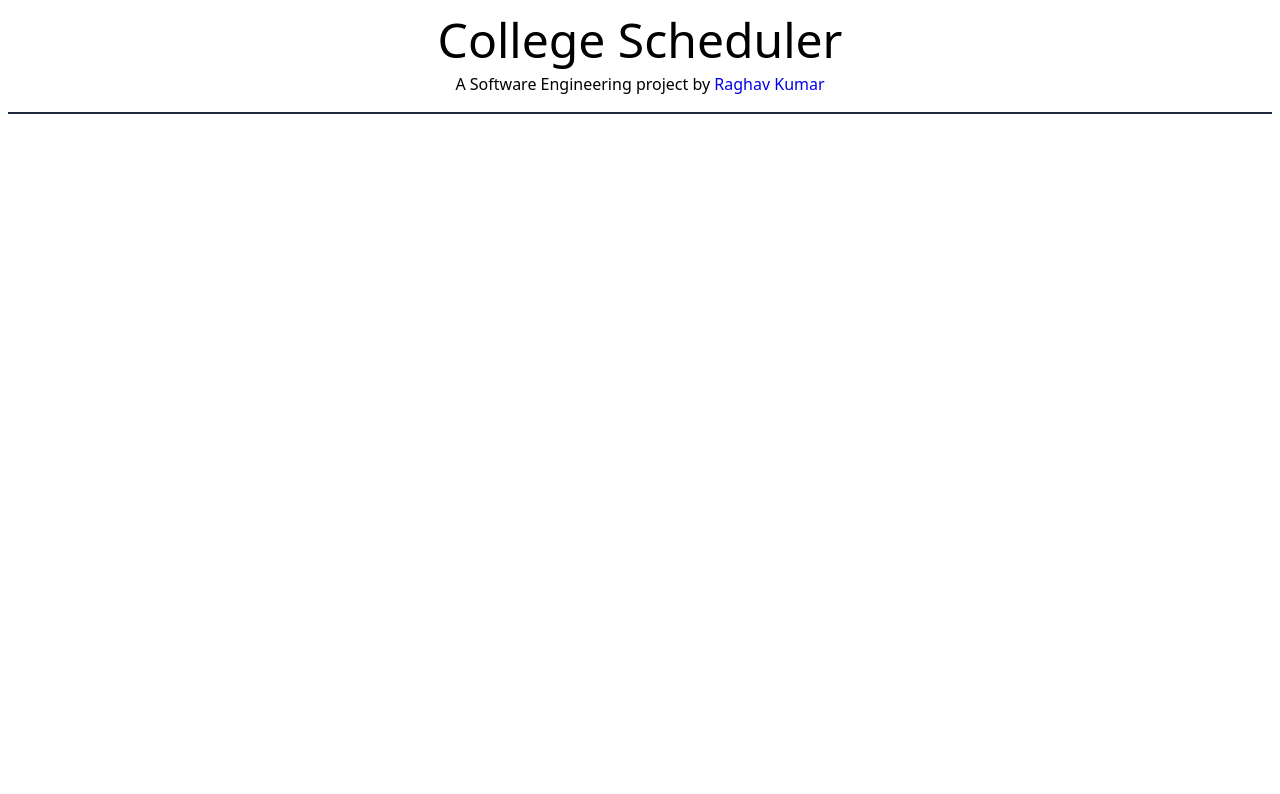
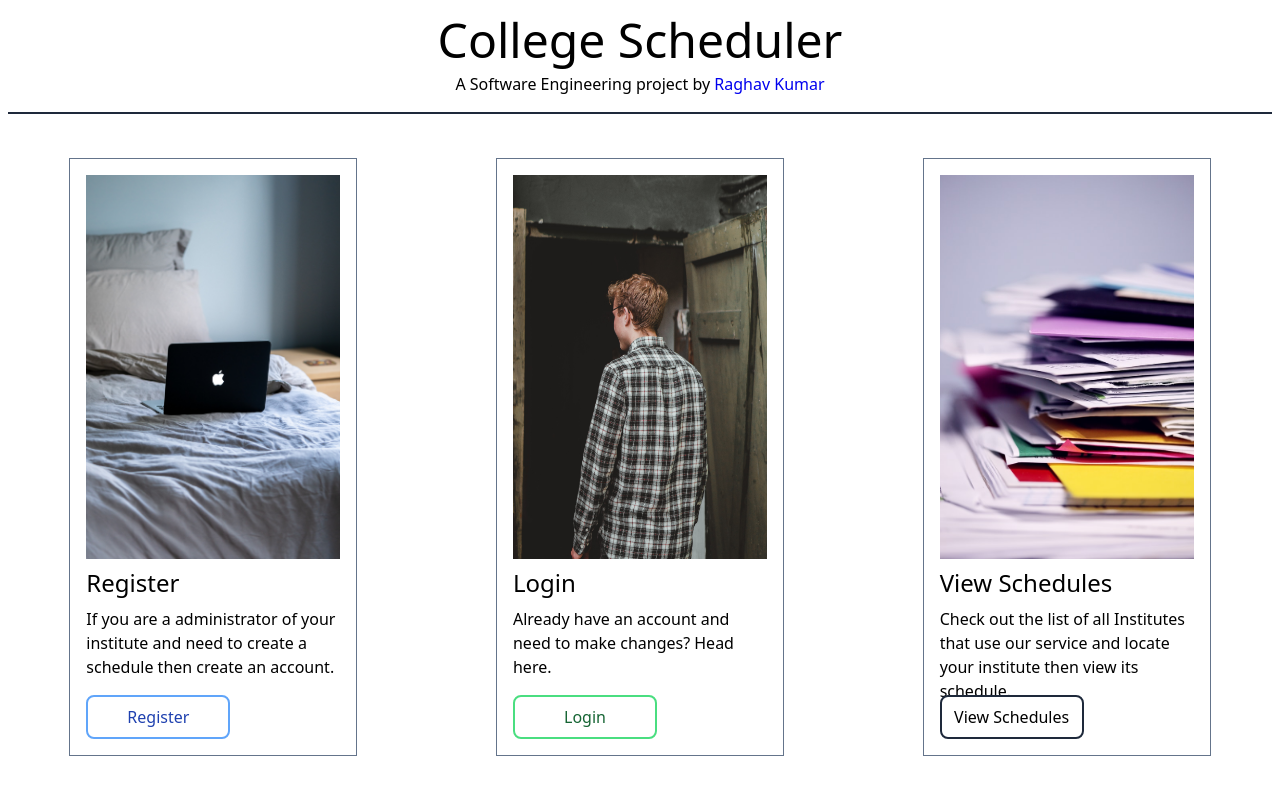
Before and after one commit to professorcode1/PersonalPortfolio, a React (Create React App) app in the folder collegescheduler/: page / in a window 1280 px wide. Shown: the top 794 px of the page. Built offline with nearby package versions, Linux system fonts and the light colour scheme.

Commit message:
landig page done

```diff
--- a/collegescheduler/src/output.css
+++ b/collegescheduler/src/output.css
@@ -545,29 +545,94 @@ video {
   --tw-contain-style:  ;
 }
 
+.m-2 {
+  margin: 0.5rem;
+}
+
 .mx-2 {
   margin-left: 0.5rem;
   margin-right: 0.5rem;
+}
+
+.my-4 {
+  margin-top: 1rem;
+  margin-bottom: 1rem;
+}
+
+.mt-2 {
+  margin-top: 0.5rem;
 }
 
 .mt-4 {
   margin-top: 1rem;
 }
 
-.mt-2 {
-  margin-top: 0.5rem;
+.mt-6 {
+  margin-top: 1.5rem;
 }
 
 .flex {
   display: flex;
 }
 
+.h-96 {
+  height: 24rem;
+}
+
+.h-full {
+  height: 100%;
+}
+
 .h-screen {
   height: 100vh;
 }
 
+.h-16 {
+  height: 4rem;
+}
+
+.h-72 {
+  height: 18rem;
+}
+
+.w-72 {
+  width: 18rem;
+}
+
 .w-screen {
   width: 100vw;
+}
+
+.w-80 {
+  width: 20rem;
+}
+
+.w-full {
+  width: 100%;
+}
+
+.w-48 {
+  width: 12rem;
+}
+
+.w-52 {
+  width: 13rem;
+}
+
+.w-16 {
+  width: 4rem;
+}
+
+.w-32 {
+  width: 8rem;
+}
+
+.w-36 {
+  width: 9rem;
+}
+
+.cursor-pointer {
+  cursor: pointer;
 }
 
 .flex-col {
@@ -582,12 +647,37 @@ video {
   justify-content: center;
 }
 
-.border-b {
-  border-bottom-width: 1px;
+.justify-around {
+  justify-content: space-around;
+}
+
+.overflow-x-hidden {
+  overflow-x: hidden;
+}
+
+.overflow-x-clip {
+  overflow-x: clip;
+}
+
+.rounded-lg {
+  border-radius: 0.5rem;
+}
+
+.border {
+  border-width: 1px;
+}
+
+.border-2 {
+  border-width: 2px;
 }
 
 .border-b-2 {
   border-bottom-width: 2px;
+}
+
+.border-slate-800 {
+  --tw-border-opacity: 1;
+  border-color: rgb(30 41 59 / var(--tw-border-opacity));
 }
 
 .border-slate-500 {
@@ -595,23 +685,36 @@ video {
   border-color: rgb(100 116 139 / var(--tw-border-opacity));
 }
 
-.border-slate-800 {
+.border-black {
   --tw-border-opacity: 1;
-  border-color: rgb(30 41 59 / var(--tw-border-opacity));
+  border-color: rgb(0 0 0 / var(--tw-border-opacity));
 }
 
-.py-2 {
-  padding-top: 0.5rem;
-  padding-bottom: 0.5rem;
+.border-blue-400 {
+  --tw-border-opacity: 1;
+  border-color: rgb(96 165 250 / var(--tw-border-opacity));
 }
 
-.px-2 {
-  padding-left: 0.5rem;
-  padding-right: 0.5rem;
+.border-green-400 {
+  --tw-border-opacity: 1;
+  border-color: rgb(74 222 128 / var(--tw-border-opacity));
+}
+
+.p-4 {
+  padding: 1rem;
+}
+
+.p-2 {
+  padding: 0.5rem;
 }
 
 .pb-4 {
   padding-bottom: 1rem;
+}
+
+.text-5xl {
+  font-size: 3rem;
+  line-height: 1;
 }
 
 .text-3xl {
@@ -619,12 +722,27 @@ video {
   line-height: 2.25rem;
 }
 
-.text-5xl {
-  font-size: 3rem;
-  line-height: 1;
+.text-2xl {
+  font-size: 1.5rem;
+  line-height: 2rem;
 }
 
-.text-4xl {
-  font-size: 2.25rem;
-  line-height: 2.5rem;
+.text-white {
+  --tw-text-opacity: 1;
+  color: rgb(255 255 255 / var(--tw-text-opacity));
 }
+
+.text-blue-400 {
+  --tw-text-opacity: 1;
+  color: rgb(96 165 250 / var(--tw-text-opacity));
+}
+
+.text-blue-800 {
+  --tw-text-opacity: 1;
+  color: rgb(30 64 175 / var(--tw-text-opacity));
+}
+
+.text-green-800 {
+  --tw-text-opacity: 1;
+  color: rgb(22 101 52 / var(--tw-text-opacity));
+}
--- a/collegescheduler/src/screens/Landing.tsx
+++ b/collegescheduler/src/screens/Landing.tsx
@@ -1,9 +1,47 @@
 import * as React from "react"
 import { URLBase } from "../utils/URLBase"
+import LoginImage from  "../assets/login_link_in_index.jpeg"
+import RegisterImage from "../assets/register_link_in_index.jpeg"
+import ViewScheduleImage from "../assets/viewSchedule_link_index.jpeg"
+import { useAppDispatch } from "../redux/main"
+import { setScreen } from "../redux/screen"
+const LandingCard:React.FC<{
+    img:string,
+    title:string,
+    text:string,
+    button_classes:string,
+    onClick:()=>void
+}> = (
+    {
+        img,
+        title,
+        text,
+        button_classes,
+        onClick
+    }
+) =>
+    {
+
+    return (
+        <div className="p-4 border border-slate-500 w-72" >
+            <img className="h-96 w-72 cursor-pointer" onClick={onClick} src={img} alt="" />
+            <p className="text-2xl text-bold mt-2">
+                {title}
+            </p>
+            <p className="w-full h-16 mt-2">
+                {text}
+            </p>
+            <button onClick={onClick} className={`mt-6 border-2 w-36 rounded-lg p-2 ${button_classes}`}>
+                {title}
+            </button>
+        </div>
+    )
+}
 
 const Landing:React.FC<{}> = () =>{
+    const dispatcher = useAppDispatch()
     return (
-        <div className="w-screen h-screen flex flex-col">
+        <div className="w-screen h-screen flex flex-col overflow-x-hidden">
             <div className="flex flex-col items-center justify-center mt-4 border-slate-800 border-b-2 pb-4 mx-2">
                 <p className="text-5xl">
                     College Scheduler
@@ -18,6 +56,29 @@ const Landing:React.FC<{}> = () =>{
                     >Raghav Kumar</a>
                 </p>
             </div>
+            <div className="h-full flex items-center justify-around my-4">
+                <LandingCard
+                    img={RegisterImage}
+                    title="Register"
+                    text="If you are a administrator of your institute and need to create a schedule then create an account."
+                    button_classes="border-blue-400 text-blue-800"
+                    onClick={()=>dispatcher(setScreen("Register"))}
+                />
+                <LandingCard
+                    img={LoginImage}
+                    title="Login"
+                    text="Already have an account and need to make changes? Head here."
+                    button_classes="border-green-400 text-green-800"
+                    onClick={()=>dispatcher(setScreen("Login"))}
+                />
+                <LandingCard
+                    img={ViewScheduleImage}
+                    title="View Schedules"
+                    text="Check out the list of all Institutes that use our service and locate your institute then view its schedule."
+                    button_classes="border-slate-800"
+                    onClick={()=>dispatcher(setScreen("View Schedules"))}
+                />
+            </div>
         </div>
     )
 }
--- /dev/null
+++ b/collegescheduler/src/screens/Login.tsx
@@ -0,0 +1,11 @@
+import * as React from "react"
+
+const Login:React.FC<{}> = ()=>{
+    return (
+        <div>
+            Hello world I am Login page
+        </div>
+    )
+}
+
+export {Login}
--- /dev/null
+++ b/collegescheduler/src/screens/Resgister.tsx
@@ -0,0 +1,11 @@
+import * as React from "react"
+
+const Register:React.FC<{}> = ()=>{
+    return (
+        <div>
+            Hello world I am register page
+        </div>
+    )
+}
+
+export {Register}
--- /dev/null
+++ b/collegescheduler/src/screens/ViewSchedules.tsx
@@ -0,0 +1,11 @@
+import * as React from "react"
+
+const ViewSchedules:React.FC<{}> = ()=>{
+    return (
+        <div>
+            Hello world I am View Schedules  page
+        </div>
+    )
+}
+
+export {ViewSchedules}
--- a/collegescheduler/src/screens/main.ts
+++ b/collegescheduler/src/screens/main.ts
@@ -1,15 +1,22 @@
 import * as React from "react"
 import { Landing } from "./Landing"
+import { Register } from "./Resgister"
+import { Login } from "./Login"
+import { ViewSchedules } from "./ViewSchedules"
 const SCREENS = [
     "Landing",
     "Homescreen",
     "Register",
     "Login",
+    "View Schedules"
 ] as const
 
 type EScreen = typeof SCREENS[number]
 const ScreenNameToComponentMapping = new Map<EScreen, React.FC<{}>>([
-    ["Landing", Landing]
+    ["Landing", Landing],
+    ["Register", Register],
+    ["Login", Login],
+    ["View Schedules", ViewSchedules]
 ])
 
 export type {EScreen}
```
Also changed, not shown: collegescheduler/src/redux/main.ts (line endings or trailing spaces), 1 other file (tests, documents, lock files or other folders).
